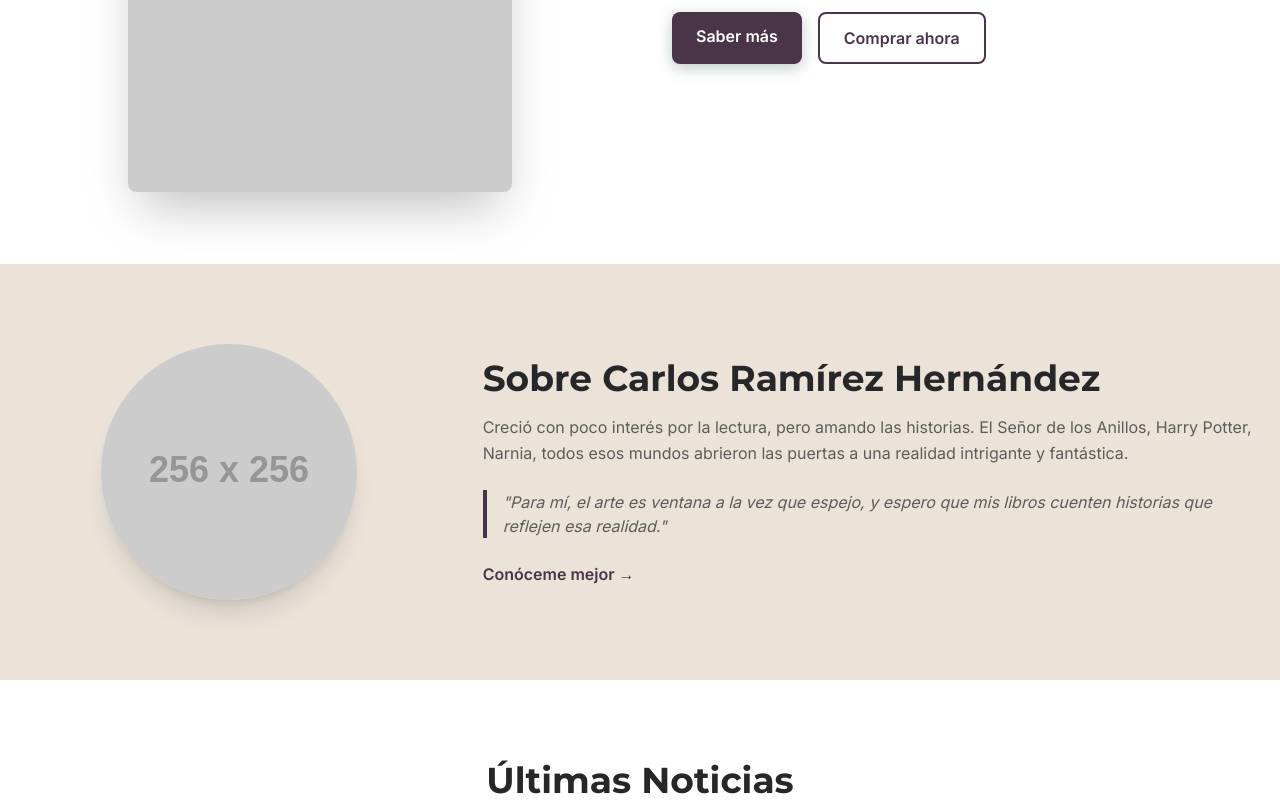
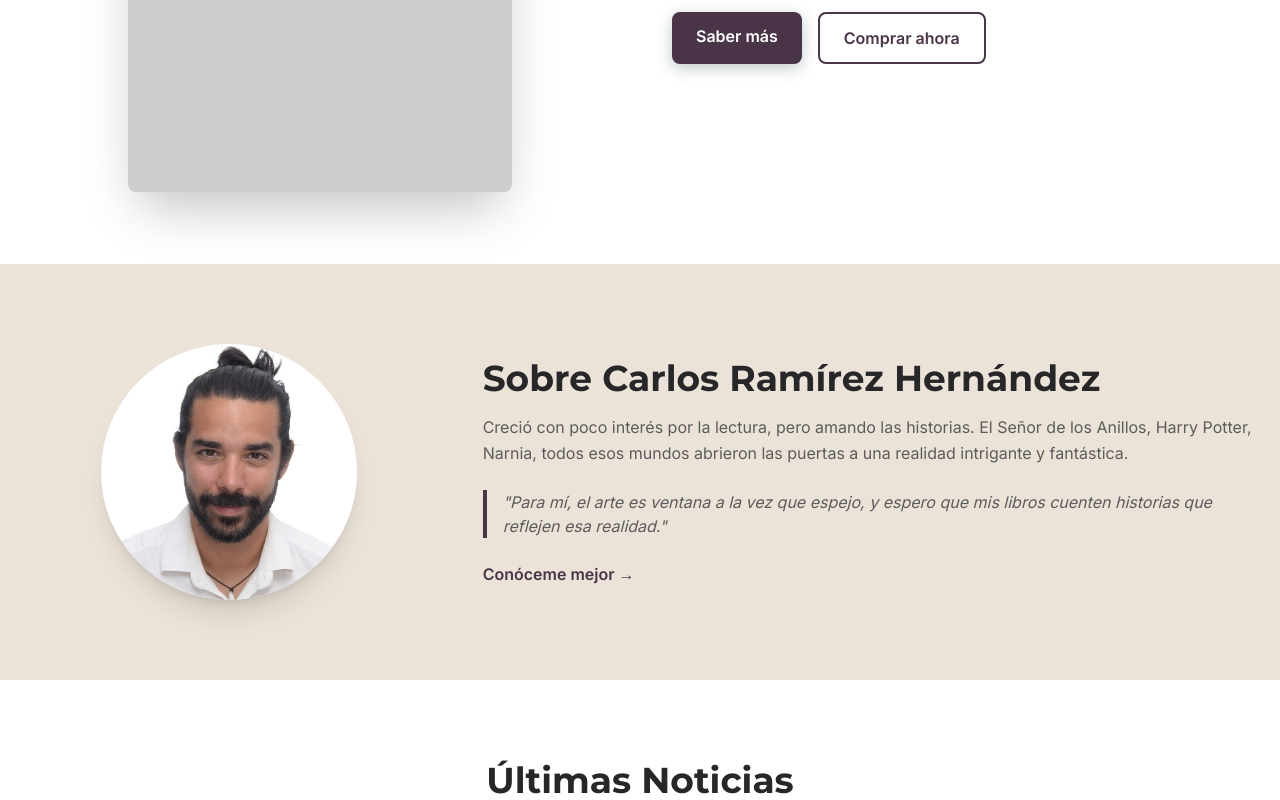
Before and after one commit to crankstorn/Carlos-Autor-Web, a plain HTML site: page index.html in a window 1280 px wide. Shown: the part 516-1316 px from the top of the page. Drawn offline with nearby package versions, Linux system fonts and the light colour scheme; placeholder pictures from the web are drawn by us.

Commit message:
Update index.html
Update photo Index

```diff
--- a/index.html
+++ b/index.html
@@ -215,7 +215,7 @@
             <div class="container mx-auto px-6">
                 <div class="md:flex md:items-center md:gap-12">
                     <div class="md:w-1/3 text-center mb-8 md:mb-0 flex-shrink-0">
-                        <img src="https://placehold.co/256x256/FFFFFF/333333?text=Autor" alt="Fotografía del autor Carlos Ramírez" class="w-64 h-64 mx-auto rounded-full shadow-xl object-cover">
+                        <img src="https://raw.githubusercontent.com/crankstorn/Carlos-Autor-Web/refs/heads/main/Profile%20Picture.png" alt="Fotografía del autor Carlos Ramírez" class="w-64 h-64 mx-auto rounded-full shadow-xl object-cover">
                     </div>
                     <div class="md:w-2/3">
                         <h2 class="text-4xl font-bold text-zinc-800 mb-4">Sobre Carlos Ramírez Hernández</h2>
```
